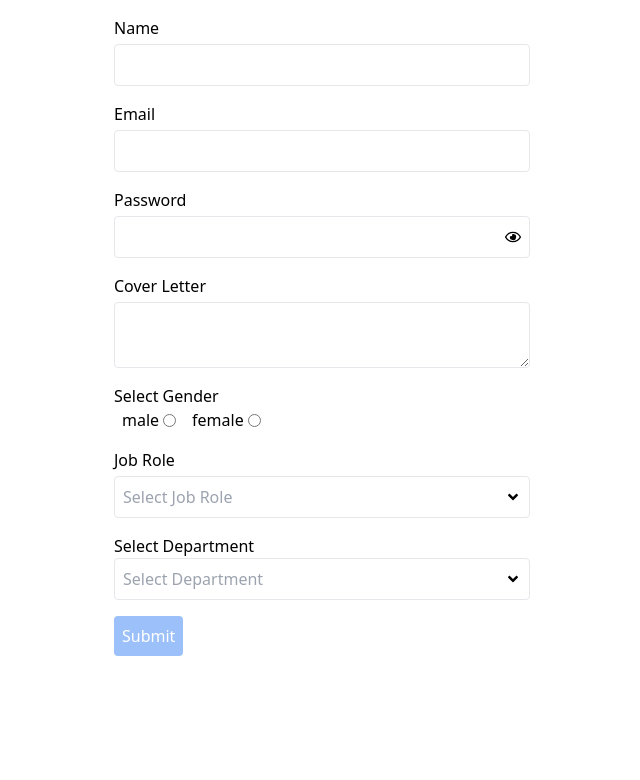
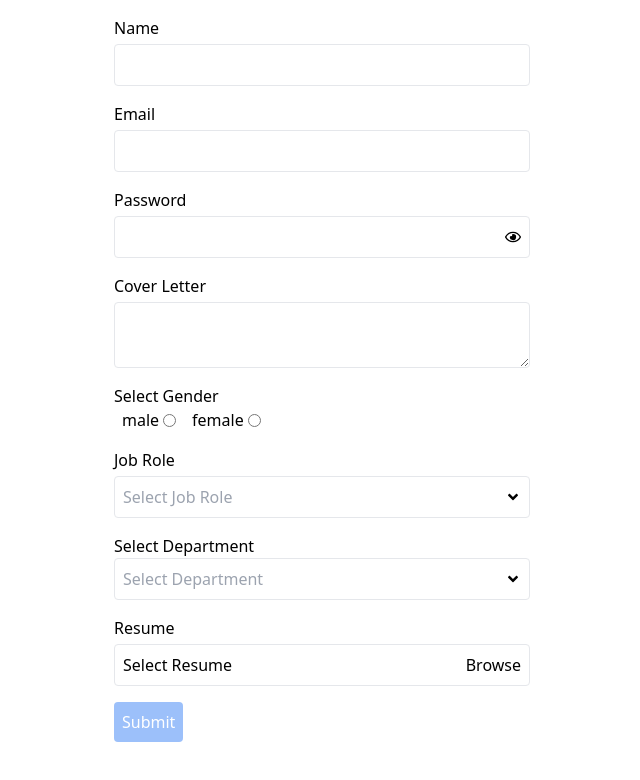
Before and after one commit to Lordhacker756/formx, a React (Vite) app: page / in a window 1280 px wide. Shown: the top 780 px of the page, without its empty margins (318-958 px from the left). Built offline with nearby package versions, Linux system fonts and the light colour scheme.

Commit message:
feat: Add file picker to form

```diff
--- a/src/App.tsx
+++ b/src/App.tsx
@@ -6,6 +6,7 @@ import TextArea from "./components/TextArea";
 import RadioGroup from "./components/RadioGroup";
 import Select from "./components/Select";
 import SearchableDropdown from "./components/SearchableDropdown";
+import FilePicker from "./components/FilePicker";
 
 const App = () => {
   const { values, errors, handleChange, handleBlur, hasErrors } =
@@ -17,6 +18,7 @@ const App = () => {
       gender: "",
       role: "",
       department: "",
+      resume: "",
     });
 
   const handleSubmit = (e: React.FormEvent) => {
@@ -108,6 +110,17 @@ const App = () => {
         schema="select"
       />
 
+      <FilePicker
+        name="resume"
+        label="Resume"
+        onBlur={handleBlur}
+        onChange={handleChange}
+        schema="select"
+        value={values.resume}
+        error={errors.resume}
+        key={"resume"}
+      />
+
       <SubmitButton disabled={hasErrors()} />
     </form>
   );
--- a/src/components/FilePicker.tsx
+++ b/src/components/FilePicker.tsx
@@ -0,0 +1,71 @@
+import React, { useRef } from "react";
+import { validationSchemas } from "../utils/validationSchemas";
+import clsx from "clsx";
+
+interface FilePickerProps {
+  name: string;
+  label: string;
+  value: File | null;
+  onChange: (name: string, value: File | null) => void;
+  onBlur: (
+    name: string,
+    value: File | null,
+    validate: (value: File | null) => string | null
+  ) => void;
+  error?: string | null;
+  customStyles?: string;
+  schema: keyof typeof validationSchemas;
+}
+
+const FilePicker: React.FC<FilePickerProps> = ({
+  name,
+  label,
+  value,
+  onChange,
+  onBlur,
+  error,
+  customStyles = "",
+  schema,
+}) => {
+  const fileInputRef = useRef<HTMLInputElement>(null);
+
+  const handleFileChange = (e: React.ChangeEvent<HTMLInputElement>) => {
+    const file = e.target.files?.[0] || null;
+    onChange(name, file);
+  };
+
+  const handleBlur = () => {
+    onBlur(name, value, validationSchemas["file"]);
+  };
+
+  return (
+    <div className={clsx("flex flex-col", customStyles)}>
+      <label htmlFor={name} className="mb-1">
+        {label}
+      </label>
+      <div
+        className={clsx(
+          "border p-2 rounded flex items-center justify-between cursor-pointer",
+          error && "border-red-500"
+        )}
+        onClick={() => fileInputRef.current?.click()}
+      >
+        <span>{value ? value.name : `Select ${label}`}</span>
+        <button type="button" onClick={() => fileInputRef.current?.click()}>
+          Browse
+        </button>
+      </div>
+      <input
+        id={name}
+        type="file"
+        ref={fileInputRef}
+        style={{ display: "none" }}
+        onChange={handleFileChange}
+        onBlur={handleBlur}
+      />
+      {error && <span className="text-red-500 text-sm mt-1">{error}</span>}
+    </div>
+  );
+};
+
+export default FilePicker;
--- a/src/hooks/useFormValidation.ts
+++ b/src/hooks/useFormValidation.ts
@@ -1,37 +1,32 @@
 import { useState } from "react";
-type ValidationFunction = (value: string) => string | null;
+
+type ValidationFunction = (value: any) => string | null;
 
 const useFormValidation = (initialValues: Record<string, any>) => {
     const [values, setValues] = useState(initialValues);
     const [errors, setErrors] = useState<Record<string, any>>({});
 
-    const handleChange = (name: string, value: string) => {
-        if (errors[name]) setErrors((prev) => ({ ...prev, [name]: null }))
-        setValues((prev) => (
-            {
-                ...prev,
-                [name]: value
-            }
-        ))
-    }
+    const handleChange = (name: string, value: any) => {
+        if (errors[name]) setErrors((prev) => ({ ...prev, [name]: null }));
+        setValues((prev) => ({ ...prev, [name]: value }));
+    };
 
-    const handleBlur = (name: string, value: string, validations: ValidationFunction) => {
+    const handleBlur = (
+        name: string,
+        value: any,
+        validations: ValidationFunction
+    ) => {
         const error = validations(value);
-
         if (error) {
-            setErrors((prev) => (
-                {
-                    ...prev,
-                    [name]: error
-                }
-            ))
+            setErrors((prev) => ({ ...prev, [name]: error }));
         }
-    }
+    };
 
     const hasErrors = () => {
-        if (Object.values(errors).some((_) => _ !== null) || Object.values(values).some(_ => _ === ""))
-            return true
-        return false;
+        return (
+            Object.values(errors).some((error) => error !== null) ||
+            Object.values(values).some((value) => value === "" || value === null)
+        );
     };
 
     return {
@@ -39,8 +34,8 @@ const useFormValidation = (initialValues: Record<string, any>) => {
         errors,
         handleChange,
         handleBlur,
-        hasErrors
-    }
-}
+        hasErrors,
+    };
+};
 
 export default useFormValidation;
--- a/src/utils/validationSchemas.ts
+++ b/src/utils/validationSchemas.ts
@@ -40,4 +40,8 @@ export const validationSchemas = {
         value.trim().length > 0
             ? null
             : 'This field cannot be empty. Please provide a response.',
+
+    // Validates that a file has been selected
+    file: (value: File | null) =>
+        value ? null : 'Please select a file.',
 };
```
